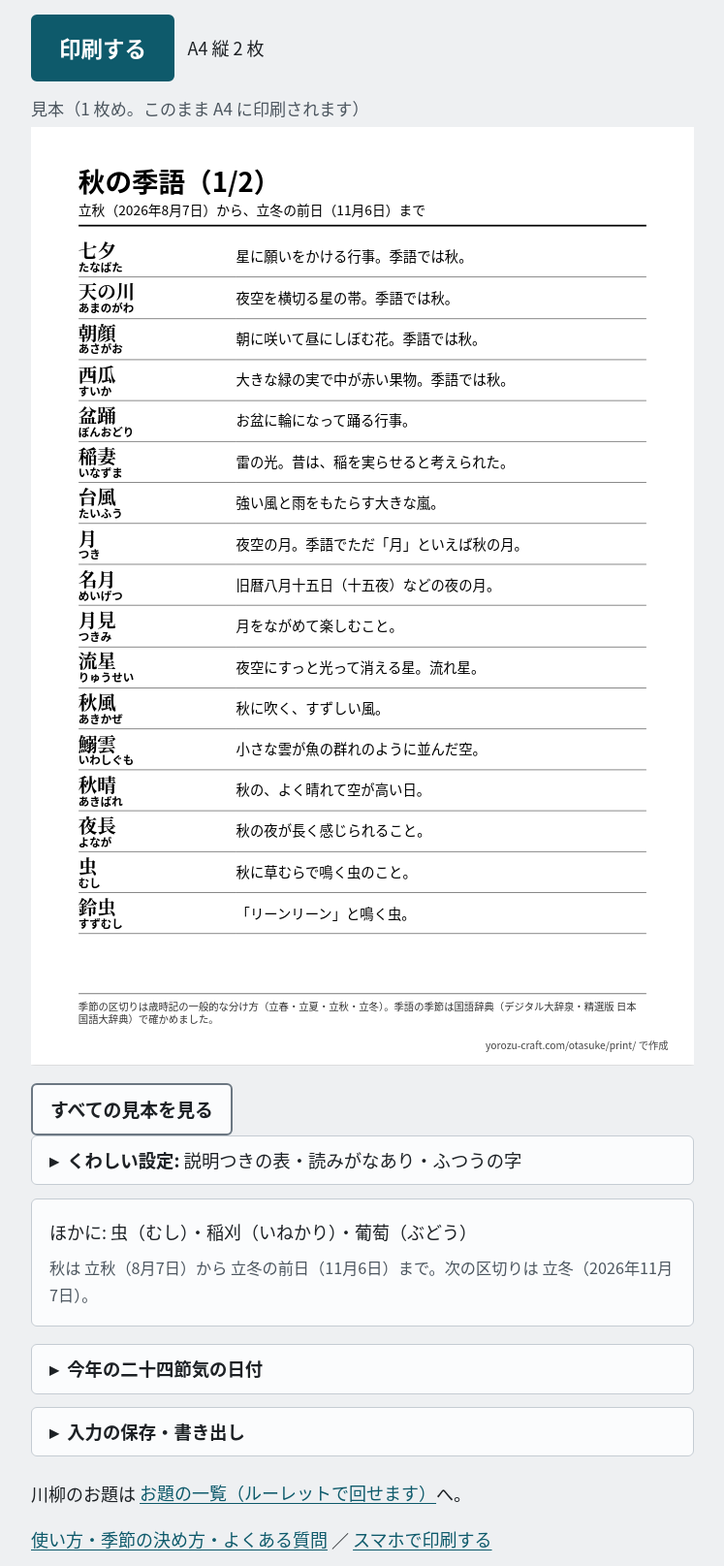
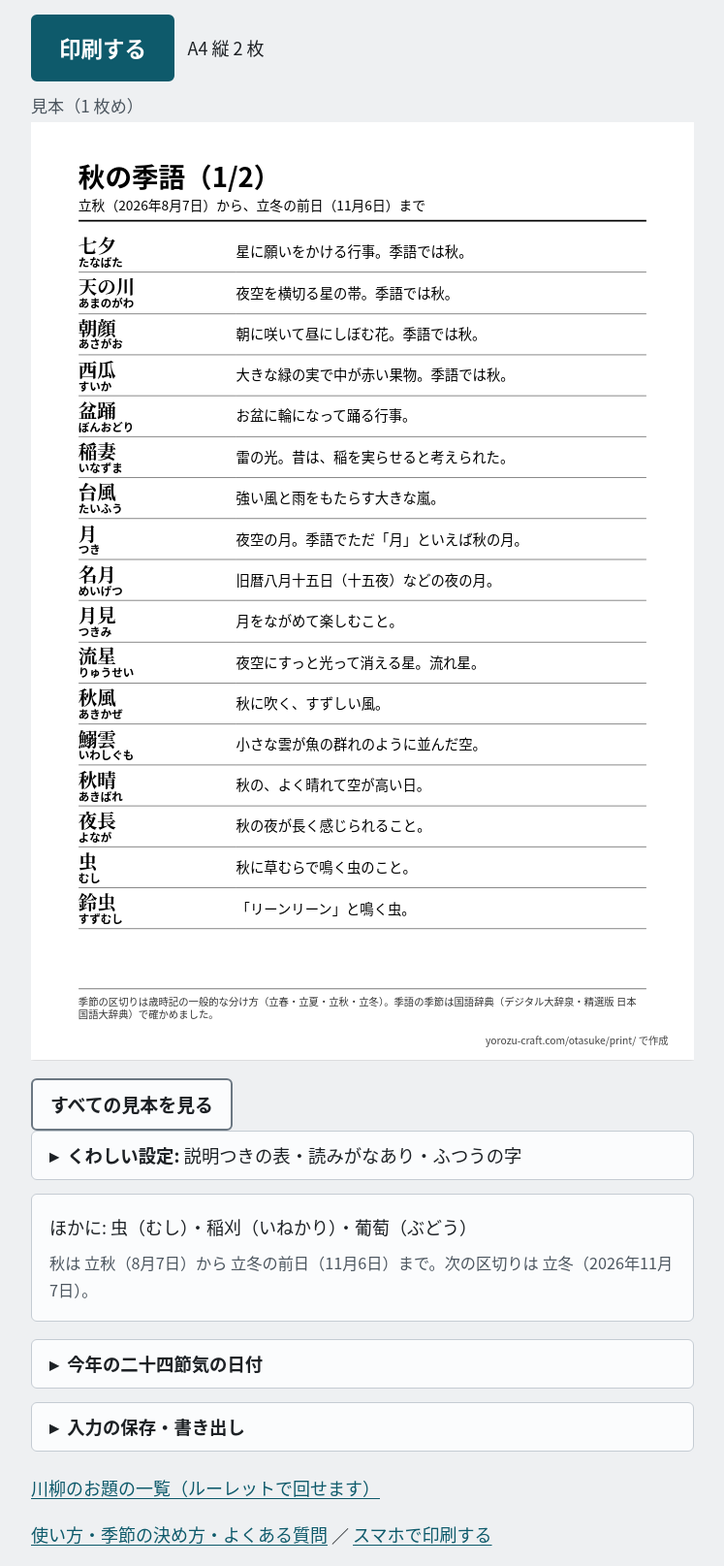
Before and after one commit to YouheiOonuki/otasuke, a plain HTML site: page kigo/index.html in a window 1280 px wide. Shown: the part 560-2175 px from the top of the page at 97% size, without its empty margins (266-1013 px from the left). Drawn offline with Linux system fonts and the light colour scheme.

Commit message:
季語カレンダー: 見本の見出しを h2 に（ほかの道具と同じ）、川柳のお題への案内をリンクだけに（道具の画面の文 0 字。D424）
Co-Authored-By: Claude Opus 5.5 <noreply@anthropic.com>

```diff
--- a/kigo/index.html
+++ b/kigo/index.html
@@ -83,7 +83,7 @@
       </div>
 
       <section class="print-host" id="preview" aria-label="見本">
-        <p class="preview-cap">見本（1 枚め。このまま A4 に印刷されます）</p>
+        <h2 class="preview-cap">見本（1 枚め）</h2>
         <div class="sheets-wrap" id="wrap"><div class="sheets" id="sheets"></div></div>
         <p class="no-print"><button type="button" id="show-all" class="btn" aria-expanded="false">すべての見本を見る</button></p>
       </section>
@@ -130,7 +130,7 @@
       <p id="share-msg" class="small" aria-live="polite"></p>
     </details>
 
-    <p class="no-print">川柳のお題は <a href="../../web-roulette/odai/">お題の一覧（ルーレットで回せます）</a>へ。</p>
+    <p class="no-print"><a href="../../web-roulette/odai/">川柳のお題の一覧（ルーレットで回せます）</a></p>
     <p class="no-print"><a href="./guide.html">使い方・季節の決め方・よくある質問</a> ／ <a href="../../print-help.html">スマホで印刷する</a></p>
   </main>
 
```
